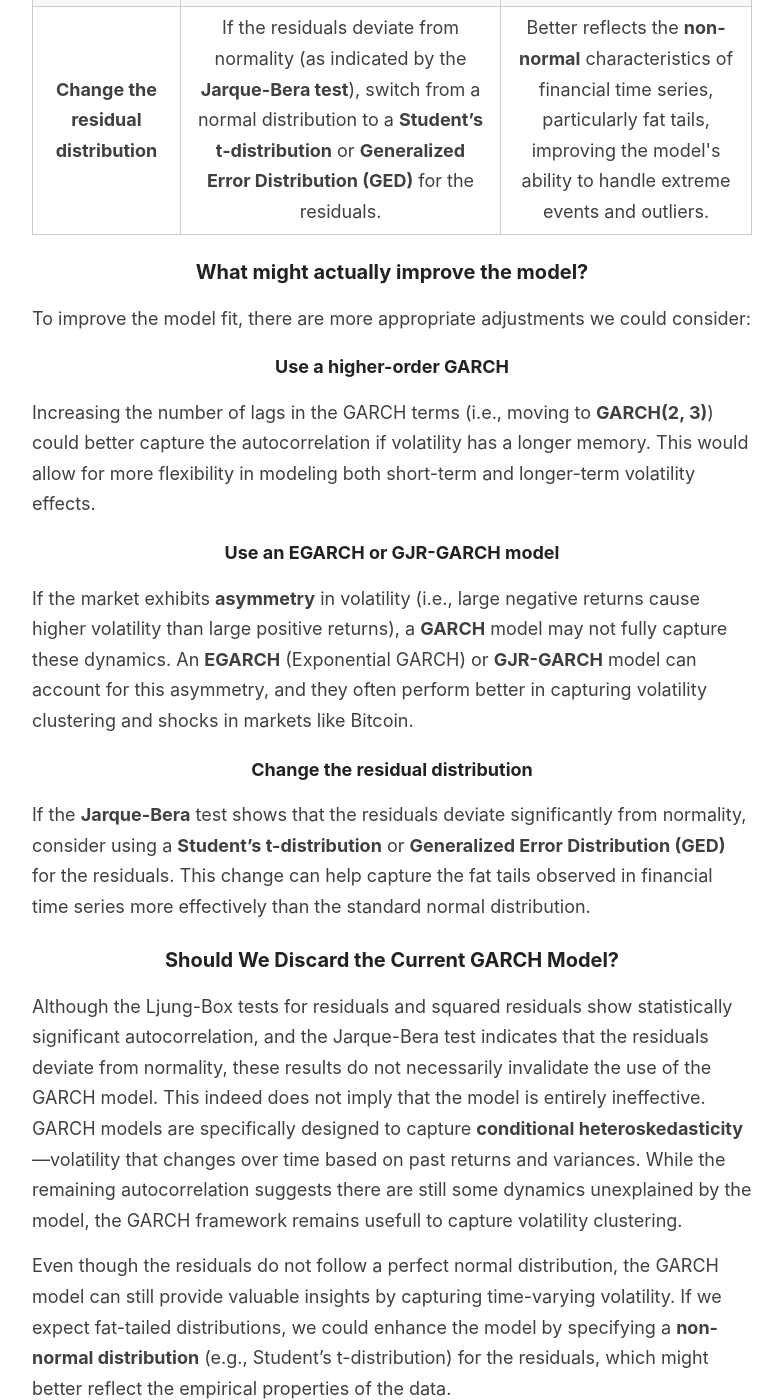
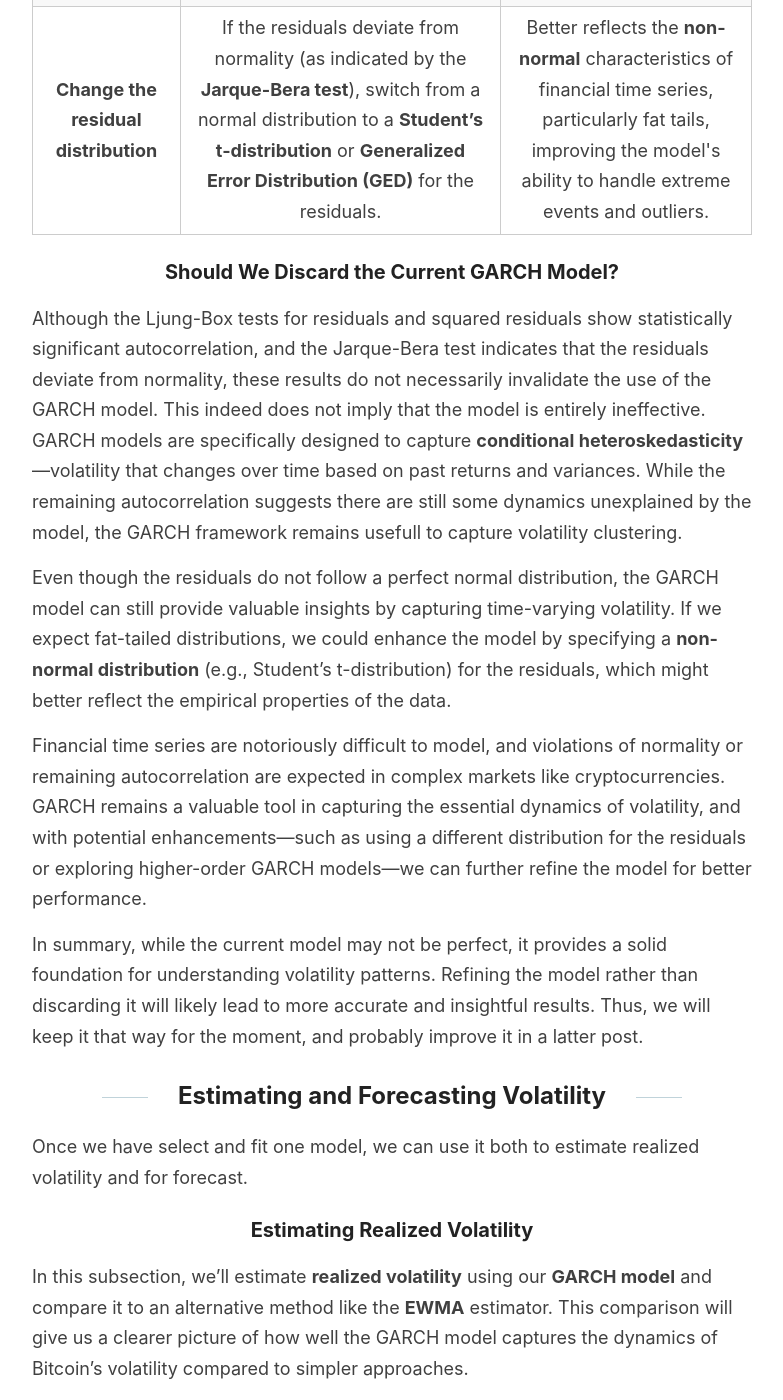
Before and after one commit to Zaltarba/blog, a Jekyll site: the page built from _posts/2024-09-23-BitcoinVolatility-2.md, in a window 1280 px wide and 1400 px high, scrolled down 16766 px. Shown: the whole window, without its empty margins (248-1031 px from the left). Built offline with Jekyll 4.4.1, drawn with Linux system fonts in a browser that asks for light colours; formulas are drawn with MathJax 3.

Commit message:
Update 2024-09-23-BitcoinVolatility-2.md

```diff
--- a/_posts/2024-09-23-BitcoinVolatility-2.md
+++ b/_posts/2024-09-23-BitcoinVolatility-2.md
@@ -505,22 +505,6 @@ To improve the fit of the GARCH model, we can consider several adjustments. The
   </tbody>
 </table>
 
-### What might actually improve the model?
-
-To improve the model fit, there are more appropriate adjustments we could consider:
-
-#### Use a higher-order GARCH
-
-Increasing the number of lags in the GARCH terms (i.e., moving to **GARCH(2, 3)**) could better capture the autocorrelation if volatility has a longer memory. This would allow for more flexibility in modeling both short-term and longer-term volatility effects.
-
-#### Use an EGARCH or GJR-GARCH model
-
-If the market exhibits **asymmetry** in volatility (i.e., large negative returns cause higher volatility than large positive returns), a **GARCH** model may not fully capture these dynamics. An **EGARCH** (Exponential GARCH) or **GJR-GARCH** model can account for this asymmetry, and they often perform better in capturing volatility clustering and shocks in markets like Bitcoin.
-
-#### Change the residual distribution
-
-If the **Jarque-Bera** test shows that the residuals deviate significantly from normality, consider using a **Student’s t-distribution** or **Generalized Error Distribution (GED)** for the residuals. This change can help capture the fat tails observed in financial time series more effectively than the standard normal distribution.
-
 ### Should We Discard the Current GARCH Model?
 
 Although the Ljung-Box tests for residuals and squared residuals show statistically significant autocorrelation, and the Jarque-Bera test indicates that the residuals deviate from normality, these results do not necessarily invalidate the use of the GARCH model. This indeed does not imply that the model is entirely ineffective. GARCH models are specifically designed to capture **conditional heteroskedasticity**—volatility that changes over time based on past returns and variances. While the remaining autocorrelation suggests there are still some dynamics unexplained by the model, the GARCH framework remains usefull to capture volatility clustering.
```
